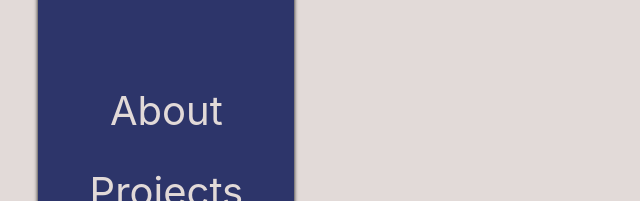
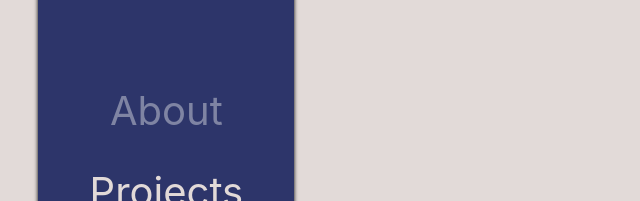
Before and after one commit to blueca/blueca.github.io, a Svelte app: page / in a window 1280 px wide. In both pictures the pointer is over the item "About". Shown: the part 385-586 px from the top of the page, without its empty margins (0-640 px from the left). Built offline with nearby package versions, Linux system fonts and the light colour scheme.

Commit message:
adjust styling for nav links

```diff
--- a/src/components/Sidebar.svelte
+++ b/src/components/Sidebar.svelte
@@ -32,6 +32,11 @@
 
   li {
     padding: 1rem;
+    cursor: pointer;
+  }
+
+  li:hover {
+    color:#7f84a3;
   }
 </style>
 
```
